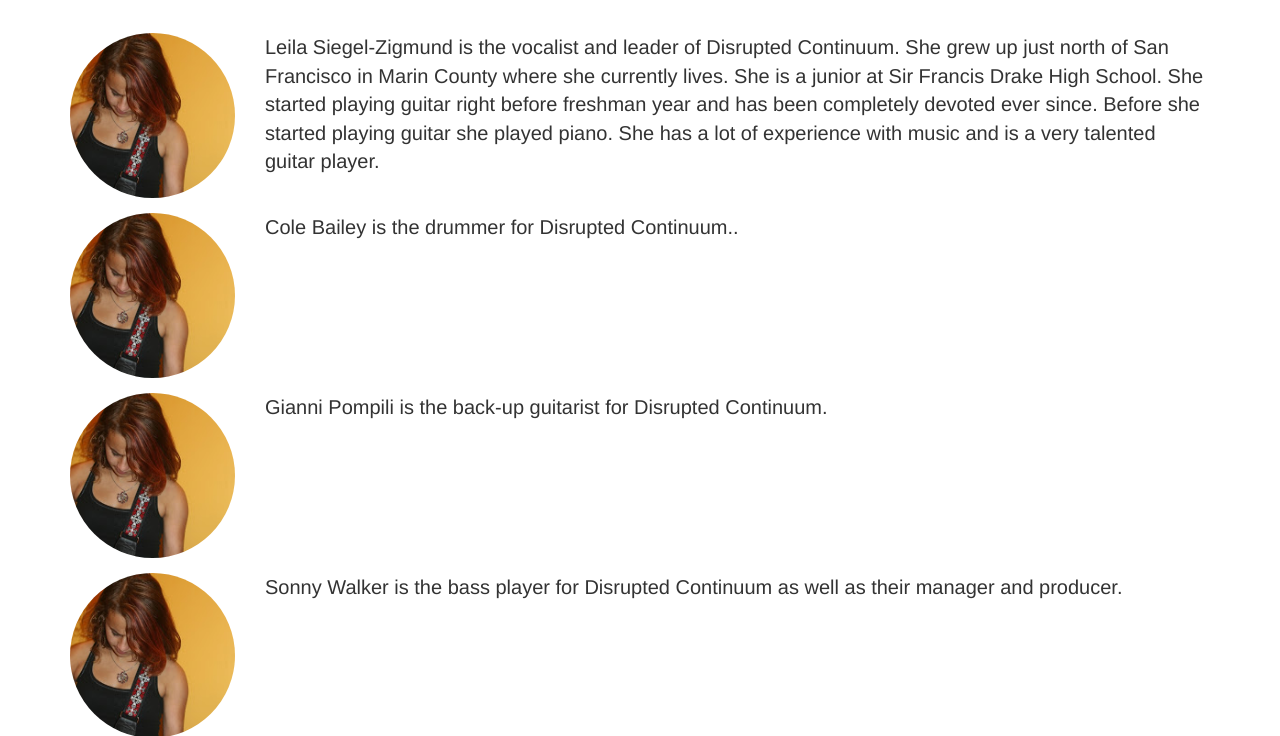
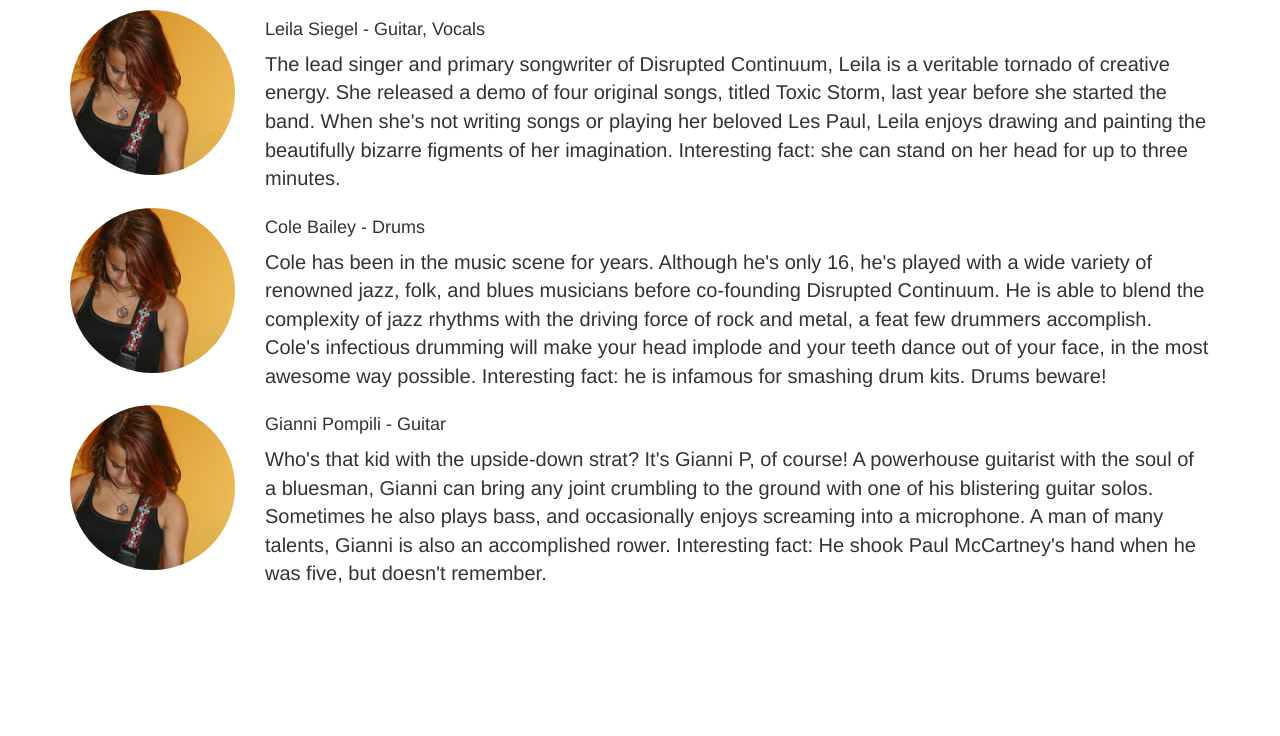
Before and after one commit to duncangrubbs/disrupted-continuum-website, a plain HTML site: page members.html in a window 1280 px wide. Shown: the part 353-1089 px from the top of the page. After the commit the page ends 941 px from the top, so only its background shows below. Drawn offline with nearby package versions, Linux system fonts and the light colour scheme; a web font is replaced by a local one.

Commit message:
Add bois and minor improvements.

```diff
--- a/main.css
+++ b/main.css
@@ -1,5 +1,4 @@
-@import url(http://fonts.googleapis.com/css?family=Oswald);
-@import url(http://fonts.googleapis.com/css?family=Economica:400,700);
+@import url(http://fonts.googleapis.com/css?family=Piedra);
 
 .body {
   padding-top: 15px;
@@ -8,6 +7,7 @@
 }
 
 .text {
-	font-family: 'Economica', 700;
-	font-size: 105px;
+	padding-top: 20px;
+	font-family: 'Piedra';
+	font-size: 90px;
 }
--- a/members.html
+++ b/members.html
@@ -52,7 +52,13 @@
         <div class="border col-xs-2"><img src="images/leila.jpg" class="img-circle img-responsive"></div>
 
         <div class="border col-xs-10">
-          Leila Siegel-Zigmund is the vocalist and leader of Disrupted Continuum. She grew up just north of San Francisco in Marin County where she currently lives. She is a junior at Sir Francis Drake High School. She started playing guitar right before freshman year and has been completely devoted ever since. Before she started playing guitar she played piano. She has a lot of experience with music and is a very talented guitar player.
+
+          <h4>Leila Siegel - Guitar, Vocals</h4>
+
+          The lead singer and primary songwriter of Disrupted Continuum, Leila is a veritable tornado of creative energy. She released a demo of four original songs, titled Toxic Storm, last year before she started the band. When she's not writing songs or playing her beloved Les Paul, Leila enjoys drawing and painting the beautifully bizarre figments of her imagination.
+
+          Interesting fact: she can stand on her head for up to three minutes.
+
         </div>
 
       </div>
@@ -62,7 +68,17 @@
         <div class="border col-xs-2"><img src="images/leila.jpg" class="img-circle img-responsive"></div>
 
         <div class="border col-xs-10 cole-bio">
-          Cole Bailey is the drummer for Disrupted Continuum..
+
+          <h4>Cole Bailey - Drums</h4>
+
+          Cole has been in the music scene for years.  Although he's only 16, he's played with a wide variety
+          of renowned jazz, folk, and blues musicians before co-founding Disrupted Continuum.  He is able to
+          blend the complexity of jazz rhythms with the driving force of rock and metal, a feat few drummers
+          accomplish.  Cole's infectious drumming will make your head implode and your teeth dance out of your
+          face, in the most awesome way possible.
+
+          Interesting fact: he is infamous for smashing drum kits.  Drums beware!
+
         </div>
 
       </div>
@@ -72,22 +88,18 @@
         <div class="border col-xs-2"><img src="images/leila.jpg" class="img-circle img-responsive"></div>
 
         <div class="border col-xs-10 gianni-bio">
-          Gianni Pompili is the back-up guitarist for Disrupted Continuum.
+
+          <h4>Gianni Pompili - Guitar</h4>
+
+          Who's that kid with the upside-down strat? It's Gianni P, of course! A powerhouse guitarist with the soul of a bluesman, Gianni can bring any joint crumbling to the ground with one of his blistering guitar solos. Sometimes he also plays bass, and occasionally enjoys screaming into a microphone.  A man of many talents, Gianni is also an accomplished rower.
+
+          Interesting fact: He shook Paul McCartney's hand when he was five, but doesn't remember.
+
         </div>
 
       </div>
 
-      <div class="row body">
-
-        <div class="border col-xs-2"><img src="images/leila.jpg" class="img-circle img-responsive"></div>
-
-        <div class="border col-xs-10 sonny-bio">
-          Sonny Walker is the bass player for Disrupted Continuum as well as their manager and producer.
-        </div>
-
-      </div>
-
-      </div>
+    </div>
 
     <script src="http://code.jquery.com/jquery-1.11.3.min.js"></script>
     <script src="js/bootstrap.min.js"></script>
```
